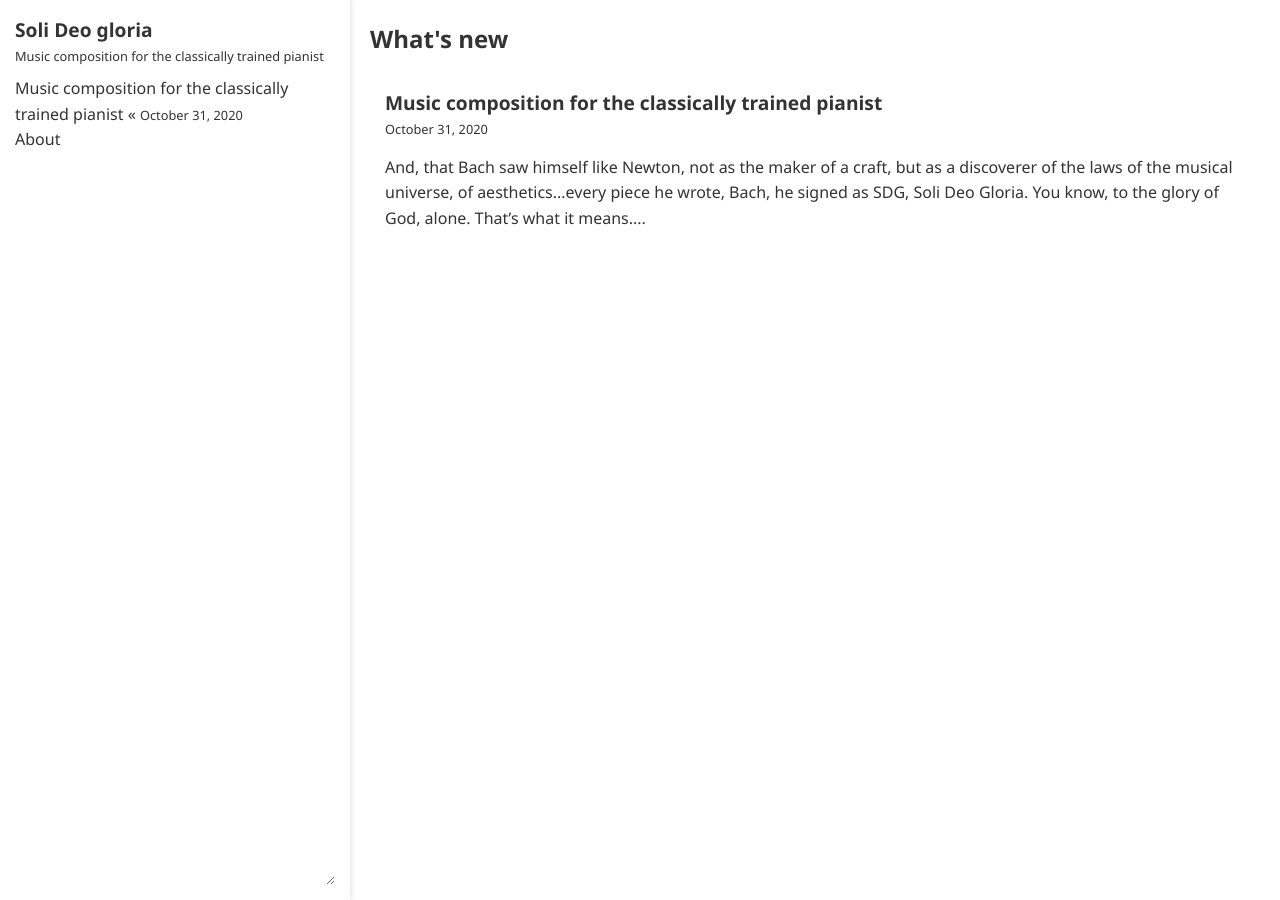
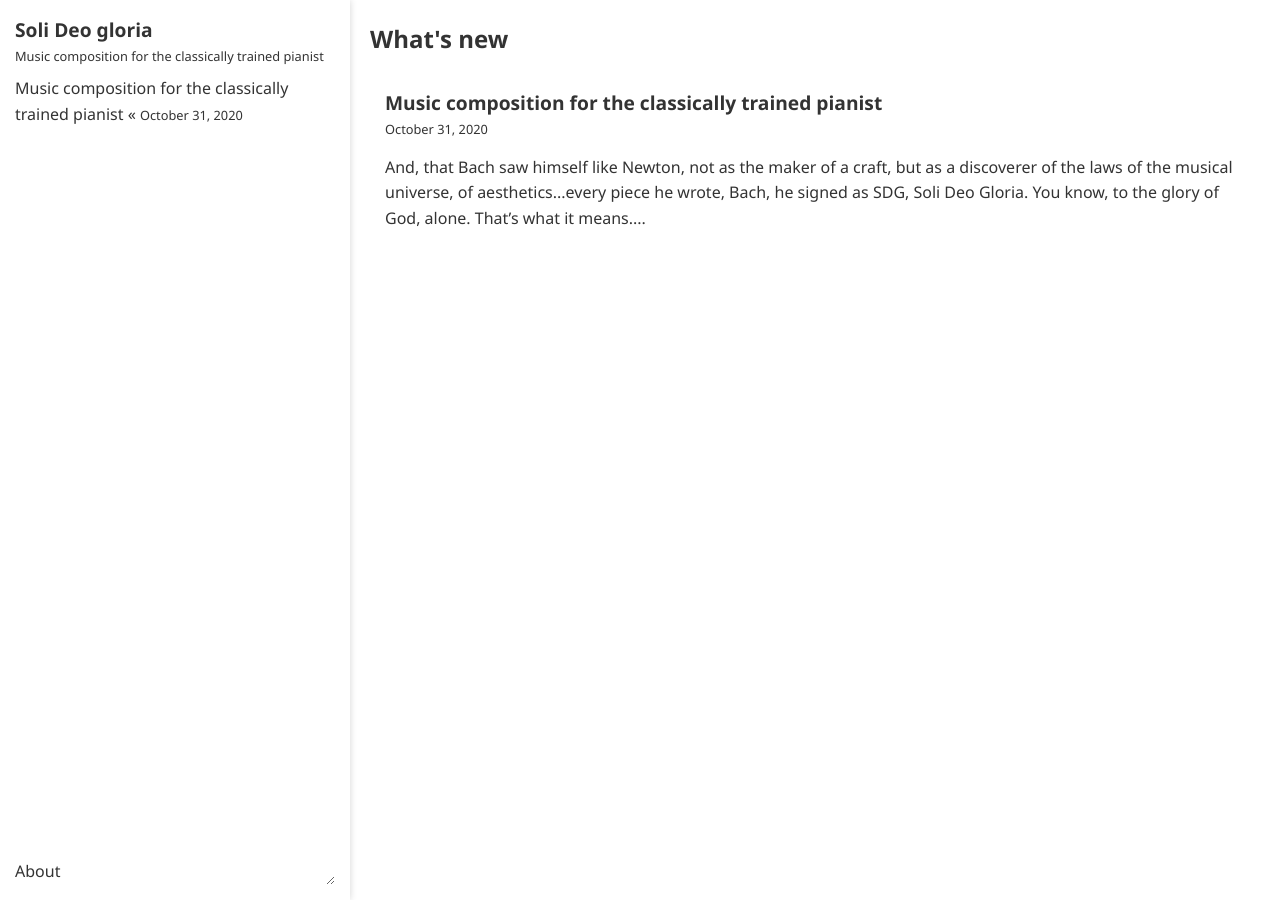
Before and after one commit to ansyblenetwork/sdg, a Jekyll site: the page built from index.html, in a window 1280 px wide. Built offline with Jekyll 4.4.1, drawn with Linux system fonts in a browser that asks for light colours.

Commit message:
Update page.html

```diff
--- a/_layouts/page.html
+++ b/_layouts/page.html
@@ -21,7 +21,10 @@
 					<li><a href="{{ post.url | relative_url }}">{{ post.title }}</a> &laquo;&nbsp;<span class="date-format">{{ post.date | date: "%B %-d, %Y" }}</span></li>
 				{% endfor %}
 			</ul>
-			<a href="{{ site.posts.last.url | relative_url }}">About</a>
+
+			<div style="position:absolute; bottom:0px">
+				<a href="{{ site.posts.last.url | relative_url }}">About</a>
+			</div>
 		</div>
 		</div>
 
```
